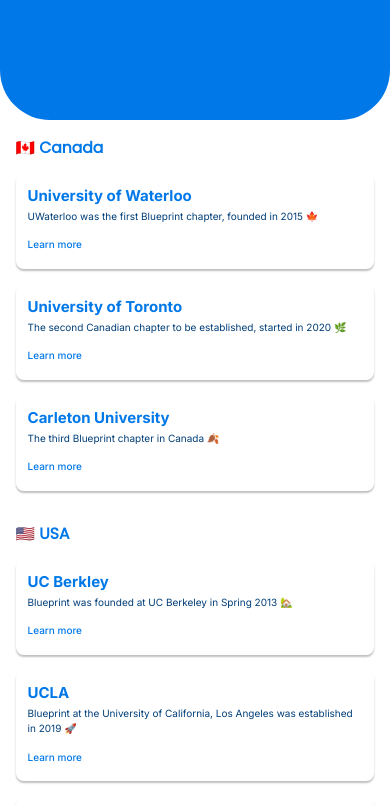
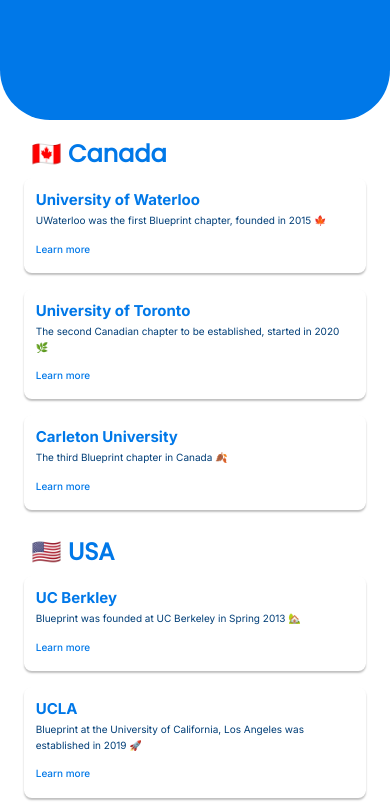
Before and after one commit to uoftblueprint/website-v2, a Next.js app: page /chapters in a window 390 px wide. Shown: the part 820-1625 px from the top of the page. Built offline with nearby package versions, Linux system fonts and the light colour scheme.

Commit message:
Make chapter cards more responsive; fix sponsor button to send us to mail

```diff
--- a/src/app/about/white-section/white-section.tsx
+++ b/src/app/about/white-section/white-section.tsx
@@ -136,7 +136,7 @@ export default function WhiteSection() {
           <Button
             rightSection={<Image className={"arrow"} src="chevron-right.svg" />}
             radius="lg"
-            href=""
+            href="mailto:contact@uoftblueprint.org"
             component="a"
             target="_blank"
             size="md"
--- a/src/app/chapters/chapters.css
+++ b/src/app/chapters/chapters.css
@@ -1,7 +1,7 @@
 .text {
   color: #0078e8;
   font-family: "Poppins", sans-serif;
-  font-size: 4vw;
+  font-size: clamp(1.5rem, 3vw, 3rem);
   font-style: normal;
   font-weight: 600;
   line-height: normal;
@@ -12,5 +12,20 @@
 }
 
 .chapters-page-main {
-  padding: 4vw 4vw;
+  padding: 2vw 2vw;
 }
+
+.responsive-container {
+  width: 80%;
+  margin: 0 auto;
+}
+
+@media (max-width: 768px) {
+  .responsive-container {
+    width: 100%;
+  }
+
+  .text {
+    font-size: clamp(1.5rem, 5vw, 2rem); /* Minimum 1.5rem, preferred 5vw, maximum 2rem */
+  }
+}
--- a/src/app/chapters/page.tsx
+++ b/src/app/chapters/page.tsx
@@ -2,7 +2,7 @@
 import "@/app/chapters/chapters.css";
 import Banner from "@/components/Banner/Banner";
 import { ChaptersCard } from "@/chapters-card/ChaptersCard";
-import { SimpleGrid, Stack } from "@mantine/core";
+import { Container, SimpleGrid, Stack } from "@mantine/core";
 
 //CANADA
 const infoCAN = [
@@ -94,12 +94,16 @@ export default function ChaptersPage() {
         text={
           "Blueprint was founded at UC Berkeley in Spring 2013. Since then they've started scaling their impact and further mission by establishing chapters in different colleges around the world, including us!"
         }
-        button={{ text: "Start a blueprint Chapter!", link: "https://calblueprint.org/chapters#interest" }}
+        button={{
+          text: "Start a blueprint Chapter!",
+          link: "https://calblueprint.org/chapters#interest",
+        }}
       ></Banner>
 
+      <Container size="lg" className="responsive-container" fluid>
         <h1 className="text">🇨🇦 Canada</h1>
 
-      <Stack className="chapters-page-main" gap="lg">
+        <Stack className="chapters-page-main" gap="md">
           <SimpleGrid
             cols={{ base: 1, xs: 2, md: 3 }}
             spacing={"xl"}
@@ -111,7 +115,7 @@ export default function ChaptersPage() {
 
         <h1 className="text">🇺🇸 USA</h1>
 
-      <Stack className="chapters-page-main" gap="lg">
+        <Stack className="chapters-page-main" gap="md">
           <SimpleGrid
             cols={{ base: 1, xs: 2, md: 3 }}
             spacing={"xl"}
@@ -120,6 +124,7 @@ export default function ChaptersPage() {
             {rowUSA}
           </SimpleGrid>
         </Stack>
+      </Container>
     </div>
   );
 }
--- a/src/chapters-card/ChaptersCard.css
+++ b/src/chapters-card/ChaptersCard.css
@@ -23,19 +23,19 @@
 }
 
 .card-font {
-  font-size: max(10px, 1.5vw);
+  font-size: clamp(10px, 1.5vw, 1.5rem);
   font-weight: 500;
 }
 
 .chapter-name {
-  font-size: max(15px, 2vw);
+  font-size: clamp(15px, 2vw, 2rem);
   font-style: normal;
   font-weight: 700;
   line-height: normal;
 }
 
 .chapter-description {
-  font-size: max(10px, 1.2vw);
+  font-size: clamp(10px, 1.2vw, 1.2rem);
   font-weight: 400;
-  flex-grow: 1
+  flex-grow: 1;
 }
```
Lines whose indentation alone changed are shown as unchanged.
